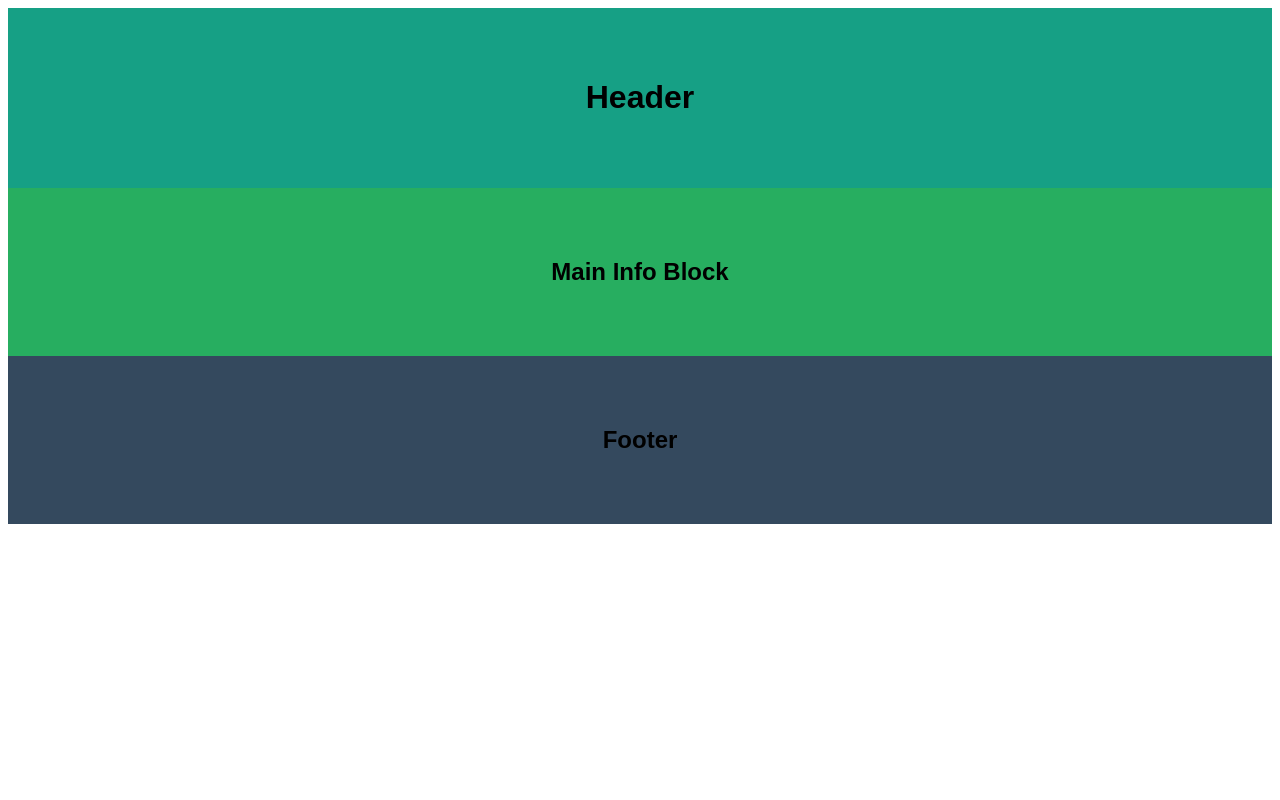
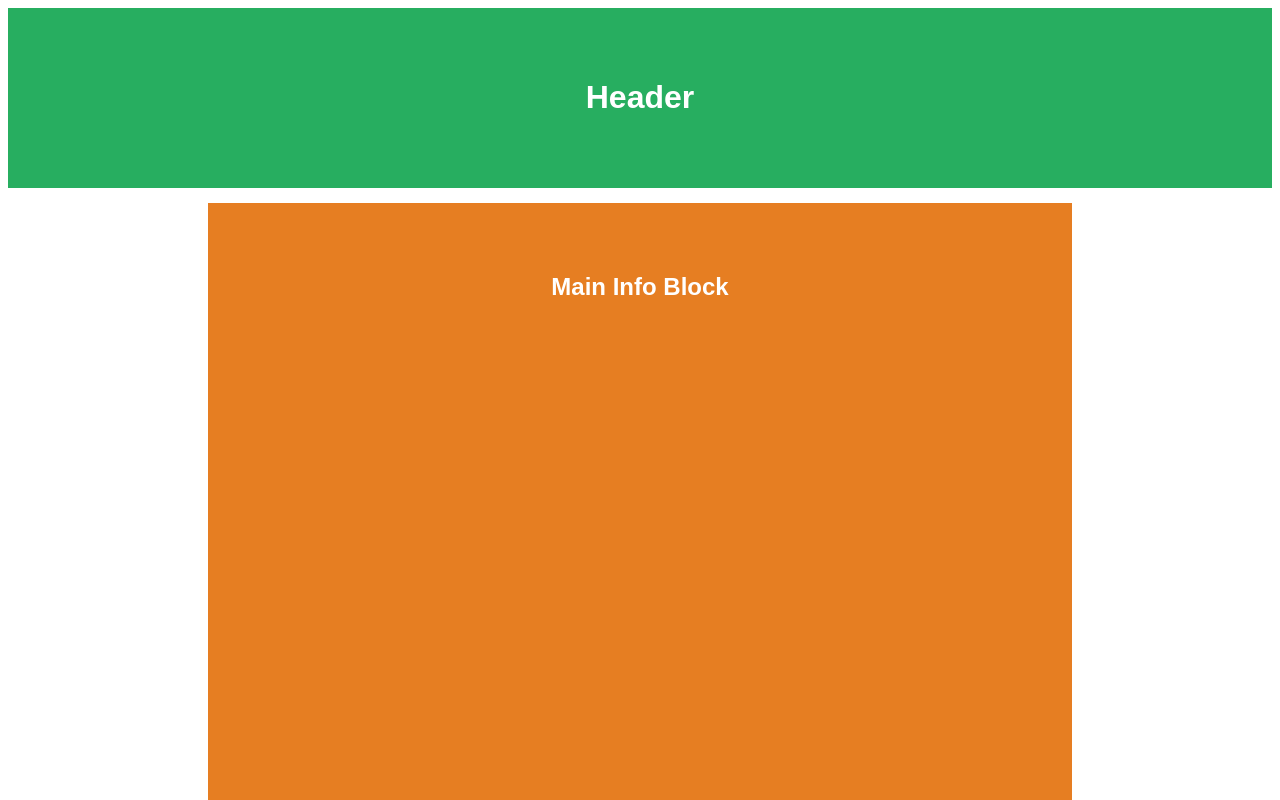
Before and after one commit to MaGeekian/First-test, a website: page docs/index.html in a window 1280 px wide. Shown: the top 800 px of the page. Drawn offline with nearby package versions, Linux system fonts and the light colour scheme; files that its build step writes are made by us from their sources.

Commit message:
Sass buid version

```diff
--- /dev/null
+++ b/src/sass/base/var.sass
@@ -0,0 +1,2 @@
+$dark: #000
+$light: #fff
--- /dev/null
+++ b/src/sass/sections/footer.sass
@@ -0,0 +1,6 @@
+.footer
+	padding: 50px 100px
+	background: #2c3e50
+	font-family: sans-serif
+	text-align: center
+	color: $light
--- /dev/null
+++ b/src/sass/sections/header.sass
@@ -0,0 +1,6 @@
+.header
+	padding: 50px 100px
+	text-align: center
+	background: #27ae60
+	font-family: sans-serif
+	color: $light
--- /dev/null
+++ b/src/sass/sections/main.sass
@@ -0,0 +1,8 @@
+.main
+	min-height: 100vh
+	margin: 15px 200px
+	padding: 50px
+	background: #e67e22
+	font-family: sans-serif
+	text-align: center
+	color: $light
--- /dev/null
+++ b/src/sass/style.sass
@@ -0,0 +1,4 @@
+@import "base/var.sass"
+@import "sections/header.sass"
+@import "sections/main.sass"
+@import "sections/footer.sass"
```
Also changed, not shown: gulpfile.js (added, +25 -0 lines), package.json (added, +28 -0 lines), src/index.html (+3 -1 lines), src/css/style.css, 2 other files.
